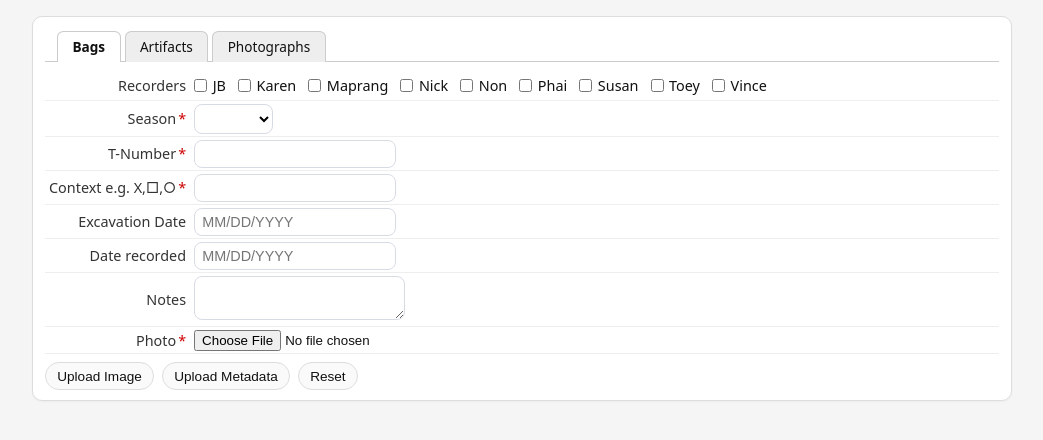
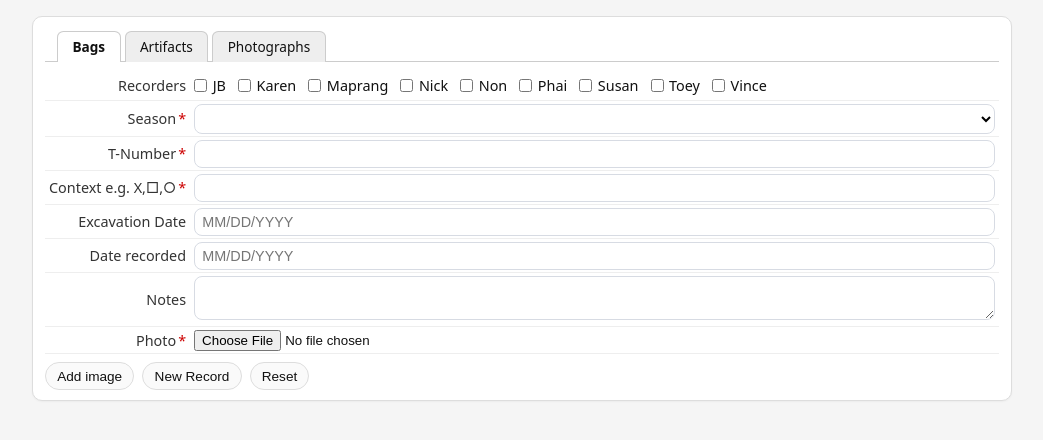
Before and after one commit to jblowe/artifact-capture, a Flask app: page / in a window 1280 px wide. Shown: the part 54-494 px from the top of the page, without its empty margins (118-1161 px from the left). Run offline with Flask 3, Linux system fonts and the light colour scheme.

Commit message:
chatgpts enhancements for new workflow, etc.

```diff
--- a/app.py
+++ b/app.py
@@ -135,7 +135,7 @@ for otype, cfg in OBJECT_TYPES.items():
     result_rows = cfg.get("result_rows") or []  # layout for Recent/Edit results
     # Required fields should only refer to user-configured columns.
     required_fields = tuple([c for c in (cfg.get("required_fields") or ()) if c not in SYSTEM_COLUMNS])
-    filename_format = cfg.get("filename_format")
+    filename_format = cfg.get("filename_format") or cfg.get("filename_format")
     if not input_fields:
         raise RuntimeError(f"object_types[{otype!r}] has no input_fields")
 
@@ -702,8 +702,8 @@ def form():
                            last_row=last_row, last_type=last_type, last_meta=last_meta,
                            selected_type=selected,
                            banner_title=make_banner_title(selected.capitalize()),
-                           prefill_by_type=prefill_by_type)
-
+                           prefill_by_type=prefill_by_type,
+                           current_record_by_type=session.get('current_record_by_type', {}))
 
 def extract_values(otype, dico):
     context = dico['context']
@@ -717,10 +717,6 @@ def extract_values(otype, dico):
 
 def _apply_postprocess_values(otype: str, values: dict) -> dict:
     """Optional post-processing hook.
-
-    If config.py defines a callable named `postprocess_values`, it will be called as:
-        postprocess_values(object_type, values_dict)
-
     It should return a dict (may be the same object) containing values compatible
     with the database schema. Unknown keys are dropped.
     """
@@ -746,6 +742,7 @@ def submit():
 
     meta = TYPE_META[otype]
     submit_mode = request.form.get("submit_mode", "image")
+    action = (request.form.get("action") or "").strip().lower()
     ts = int(time.time())
     ts_str = __import__("datetime").datetime.fromtimestamp(ts).strftime(TIMESTAMP_FORMAT)
 
@@ -832,33 +829,40 @@ def submit():
     if GPS_ENABLED:
         require_gps = request.form.get("require_gps") == "on"
 
-    # Metadata-only submission: create/update a row without requiring an image
+    # Metadata-only submission (New Record / Update Record)
     if submit_mode == "metadata":
         meta_signature = json.dumps(signature_values, sort_keys=True, separators=(",", ":"), ensure_ascii=False)
+        meta_cols = [fdef[1] for fdef in meta["input_fields"]]
+        current_by_type = session.get('current_record_by_type', {})
+
         with get_db() as conn:
-            row = conn.execute(
-                f"SELECT * FROM {otype} WHERE meta_signature=? ORDER BY id DESC LIMIT 1",
-                (meta_signature,),
-            ).fetchone()
+            if action == 'update_record':
+                rid = current_by_type.get(otype)
+                if not rid:
+                    flash('No current record to update. Click New Record first.')
+                    return redirect(url_for('form', type=otype))
 
-            meta_cols = [fdef[1] for fdef in meta["input_fields"]]
-            if row:
                 sets = ",".join([f"{c}=?" for c in meta_cols] + ["meta_signature=?", "timestamp=?"])
                 vals = [meta_values.get(c) for c in meta_cols] + [meta_signature, ts]
-                conn.execute(f"UPDATE {otype} SET {sets} WHERE id=?", vals + [row["id"]])
-            else:
-                db_cols = meta_cols + ["meta_signature", "images_json", "thumbs_json", "webps_json", "json_files_json",
-                                       "timestamp"]
-                vals = [meta_values.get(c) for c in meta_cols] + [
-                    meta_signature,
-                    json.dumps([]), json.dumps([]), json.dumps([]), json.dumps([]),
-                    ts,
-                ]
-                placeholders = ",".join(["?"] * len(db_cols))
-                conn.execute(f"INSERT INTO {otype} ({','.join(db_cols)}) VALUES ({placeholders})", vals)
+                conn.execute(f"UPDATE {otype} SET {sets} WHERE id=?", vals + [rid])
+                flash(f"Record {rid} updated.")
+                return redirect(url_for('form', type=otype, last_id=rid, last_type=otype))
 
-        flash("Metadata saved.")
-        return redirect(url_for("form", type=otype))
+            # Default (and 'new_record'): always insert a fresh row
+            db_cols = meta_cols + ["meta_signature", "images_json", "thumbs_json", "webps_json", "json_files_json", "timestamp"]
+            vals = [meta_values.get(c) for c in meta_cols] + [
+                meta_signature,
+                json.dumps([]), json.dumps([]), json.dumps([]), json.dumps([]),
+                ts,
+            ]
+            placeholders = ",".join(["?"] * len(db_cols))
+            cur = conn.execute(f"INSERT INTO {otype} ({','.join(db_cols)}) VALUES ({placeholders})", vals)
+            rid = int(cur.lastrowid)
+
+        current_by_type[otype] = rid
+        session['current_record_by_type'] = current_by_type
+        flash(f"New record created: {rid}.")
+        return redirect(url_for('form', type=otype, last_id=rid, last_type=otype))
 
     f = request.files.get("photo")
     if not f or f.filename == "":
@@ -917,11 +921,25 @@ def submit():
         return slug(f"{otype.upper()}_ID{record_id}")
 
     with get_db() as conn:
-        # Try to match an existing record by metadata signature.
-        row = conn.execute(
-            f"SELECT * FROM {otype} WHERE meta_signature=? ORDER BY id DESC LIMIT 1",
-            (meta_signature,),
-        ).fetchone()
+        # Prefer the current record (created by New Record) when it matches the current form values.
+        row = None
+        current_by_type = session.get('current_record_by_type', {})
+        cur_id = current_by_type.get(otype)
+        if cur_id:
+            try:
+                cand = conn.execute(f"SELECT * FROM {otype} WHERE id=?", (cur_id,)).fetchone()
+                if cand and cand.get('meta_signature') == meta_signature:
+                    row = cand
+            except Exception:
+                row = None
+
+        # Otherwise, try to match an existing record by metadata signature.
+        if row is None:
+            row = conn.execute(
+                f"SELECT * FROM {otype} WHERE meta_signature=? ORDER BY id DESC LIMIT 1",
+                (meta_signature,),
+            ).fetchone()
+
 
         if row:
             record_id = int(row["id"])
@@ -953,6 +971,15 @@ def submit():
             )
             record_id = cur.lastrowid
             images, thumbs, webps, jfiles = [], [], [], []
+
+
+        # Remember / update current record for this object type
+        try:
+            current_by_type = session.get('current_record_by_type', {})
+            current_by_type[otype] = int(record_id)
+            session['current_record_by_type'] = current_by_type
+        except Exception:
+            pass
 
         img_idx = len(images) + 1
         base = _make_base(record_id) + f"_IMG{img_idx}"
--- a/config.py
+++ b/config.py
@@ -61,7 +61,7 @@ object_types = {
              ['notes'],
          ],
          'result_rows': [
-             ['recorders'],
+             # ['recorders'],
              ['season', 'tnumber'],
              ['excavation_unit', 'area', 'level'],
              ['context', 'excavation_date', 'date_recorded'],
@@ -95,7 +95,7 @@ object_types = {
              ('Notes', 'notes', 'TEXT'),
          ],
          'layout_rows': [
-             ['recorders'],
+             # ['recorders'],
              ['season'],
              ['context'],
              ['tnumber'],
--- a/static/js/app.js
+++ b/static/js/app.js
@@ -45,6 +45,95 @@
       if (statusEl) statusEl.textContent = "Tap to capture location";
     } catch (e) {}
   };
+
+  // --- workflow helpers (New Record / Add image / Update Record) ---
+  window.setAction = function(typeKey, action) {
+    try {
+      var panel = document.querySelector('.type-panel[data-type="' + typeKey + '"]');
+      if (!panel) return;
+      var hidden = panel.querySelector('input[type="hidden"][name="action"]');
+      if (hidden) hidden.value = String(action || '');
+    } catch(e) {}
+  };
+
+  const LAST_NEW_KEY = 'artifact_capture_last_new_v1';
+
+  function loadLastNew() {
+    try { return JSON.parse(localStorage.getItem(LAST_NEW_KEY) || '{}'); }
+    catch(e) { return {}; }
+  }
+  function saveLastNew(obj) {
+    try { localStorage.setItem(LAST_NEW_KEY, JSON.stringify(obj)); }
+    catch(e) {}
+  }
+
+  function stableStringify(obj) {
+    // Deterministic stringify with sorted keys; arrays are normalized to strings and sorted.
+    if (obj === null || obj === undefined) return 'null';
+    if (Array.isArray(obj)) {
+      return '[' + obj.map(v => JSON.stringify(String(v))).sort().join(',') + ']';
+    }
+    if (typeof obj === 'object') {
+      const keys = Object.keys(obj).sort();
+      return '{' + keys.map(k => JSON.stringify(k) + ':' + stableStringify(obj[k])).join(',') + '}';
+    }
+    return JSON.stringify(String(obj));
+  }
+
+  function computeFormSignature(panel) {
+    const data = {};
+    // Collect all named inputs/selects/textareas except file + submit controls
+    const fields = Array.from(panel.querySelectorAll('input, select, textarea'));
+    // First handle checkbox groups
+    const checkboxes = fields.filter(el => (el.getAttribute('type') || '').toLowerCase() === 'checkbox' && el.name);
+    const checkboxNames = Array.from(new Set(checkboxes.map(el => el.name)));
+    checkboxNames.forEach(name => {
+      const group = checkboxes.filter(cb => cb.name === name);
+      if (group.length > 1) {
+        data[name] = group.filter(cb => cb.checked).map(cb => cb.value);
+      } else {
+        data[name] = group[0].checked ? 'true' : 'false';
+      }
+    });
+
+    fields.forEach(el => {
+      const name = el.getAttribute('name');
+      if (!name) return;
+      const typeAttr = (el.getAttribute('type') || '').toLowerCase();
+      if (typeAttr === 'file') return;
+      if (name === 'submit_mode' || name === 'action') return;
+      if (typeAttr === 'hidden' && (name === 'gps_lat' || name === 'gps_lon' || name === 'gps_acc')) return;
+      if (typeAttr === 'checkbox') return; // already handled
+      if (typeAttr === 'radio') {
+        if (el.checked) data[name] = el.value;
+        return;
+      }
+      data[name] = el.value;
+    });
+
+    return stableStringify(data);
+  }
+
+  window.confirmDuplicateNewRecord = function(typeKey) {
+    try {
+      var panel = document.querySelector('.type-panel[data-type="' + typeKey + '"]');
+      if (!panel) return true;
+      var last = loadLastNew();
+      var sig = computeFormSignature(panel);
+      var prev = last[typeKey] || null;
+      if (prev && prev === sig) {
+        if (!window.confirm('Already Exists; Create a duplicate?')) {
+          return false;
+        }
+      }
+      last[typeKey] = sig;
+      saveLastNew(last);
+      return true;
+    } catch(e) {
+      return true;
+    }
+  };
+
 
 
 
@@ -338,6 +427,8 @@
     }[c]));
   }
 
+
+
   // ---- simple sortable tables (client-side) ----
   function initSortableTables() {
     const tables = $all("table[data-sortable='1']");
--- a/static/styles/app.css
+++ b/static/styles/app.css
@@ -89,7 +89,7 @@ body{font-family:system-ui,-apple-system,Segoe UI,Roboto,sans-serif;margin:0;bac
     table{width:100%;border-collapse:collapse;}
     td{padding:6px 8px;vertical-align:top;}
     td.label{width:260px;color:#333;font-size:13px;white-space:nowrap;}
-    input[type="text"],input[type="number"],textarea,select{box-sizing:border-box;padding:7px 9px;border:1px solid #d7dbe3;border-radius:8px;font-size:14px;background:#fff;}
+    input[type="text"],input[type="number"],textarea,select{width:100%;box-sizing:border-box;padding:7px 9px;border:1px solid #d7dbe3;border-radius:8px;font-size:14px;background:#fff;}
     textarea{min-height:90px;resize:vertical;}
     .actions{display:flex;gap:10px;align-items:center;flex-wrap:wrap;}
     .btn{border:1px solid #c9ced8;background:#fff;padding:7px 10px;border-radius:10px;cursor:pointer;font-weight:650;font-size:13px;text-decoration:none;color:#111;display:inline-block;}
@@ -126,7 +126,7 @@ body{font-family:system-ui,-apple-system,Segoe UI,Roboto,sans-serif;margin:0;bac
     }
 
   .page{max-width:1100px;margin:0 auto;padding:.5rem .75rem;}
-  table{border-collapse:collapse;background:#fff;}
+  table{width:100%;border-collapse:collapse;background:#fff;}
   th,td{border-bottom:1px solid #eee;padding:.4rem;text-align:left;vertical-align:top;font-size:.9rem;}
   img.thumb{max-height:80px;border-radius:6px;}
   .small{font-size:.8rem;color:#555;}
@@ -172,10 +172,10 @@ body{font-family:system-ui,-apple-system,Segoe UI,Roboto,sans-serif;margin:0;bac
   .tab{padding:.25rem .6rem;border:1px solid #ddd;border-radius:999px;background:#fafafa;text-decoration:none;color:inherit;font-size:.85rem;}
   .tab.active{background:#004c6d;color:#fff;border-color:#004c6d;}
 
-
+  table.form-table{width:100%;border-collapse:collapse;}
   .form-table td{padding:.15rem .25rem;vertical-align:middle;font-size:.9rem;}
   .form-label{white-space:nowrap;font-size:.85rem;color:#333;text-align:right;width:1%;}
-  .form-input input[type="text"],.form-input input[type="number"],.form-input input[type="date"],.form-input input[type="datetime-local"],.form-input input[type="time"],.form-input input[type="email"],.form-input input[type="tel"],.form-input input[type="url"],.form-input input[type="search"],.form-input select,.form-input textarea{box-sizing:border-box;padding:.32rem .45rem;font-size:.9rem;}
+  .form-input input[type="text"],.form-input input[type="number"],.form-input input[type="date"],.form-input input[type="datetime-local"],.form-input input[type="time"],.form-input input[type="email"],.form-input input[type="tel"],.form-input input[type="url"],.form-input input[type="search"],.form-input select,.form-input textarea{width:100%;box-sizing:border-box;padding:.32rem .45rem;font-size:.9rem;}
   textarea{min-height:2.5rem;}
   .actions{display:flex;gap:.5rem;margin-top:.5rem;flex-wrap:wrap;}
   a.btn,button{padding:.35rem .7rem;border-radius:999px;border:1px solid #ddd;background:#fafafa;font-size:.85rem;text-decoration:none;color:inherit;cursor:pointer;}
--- a/templates/upload.html
+++ b/templates/upload.html
@@ -175,9 +175,13 @@
 {% endif %}
         </table>
 
+        <input type="hidden" name="action" id="{{ key }}__action" value="">
         <div class="actions">
-          <button type="submit" name="submit_mode" value="image" onclick="requirePhoto(true)">Upload Image</button>
-          <button type="submit" name="submit_mode" value="metadata" onclick="requirePhoto(false)">Upload Metadata</button>
+          <button type="submit" name="submit_mode" value="image" onclick="setAction('{{ key }}','add_image'); requirePhoto(true)">Add image</button>
+          <button type="submit" name="submit_mode" value="metadata" onclick="setAction('{{ key }}','new_record'); requirePhoto(false); return confirmDuplicateNewRecord('{{ key }}')">New Record</button>
+          {% if (current_record_by_type or {}).get(key) %}
+          <button type="submit" name="submit_mode" value="metadata" onclick="setAction('{{ key }}','update_record'); requirePhoto(false)">Update Record</button>
+          {% endif %}
           <button type="button" onclick="resetForm('{{ key }}')">Reset</button>
         </div>
       </form>
```
Also changed, not shown: templates/admin_edit.html (line endings or trailing spaces).
